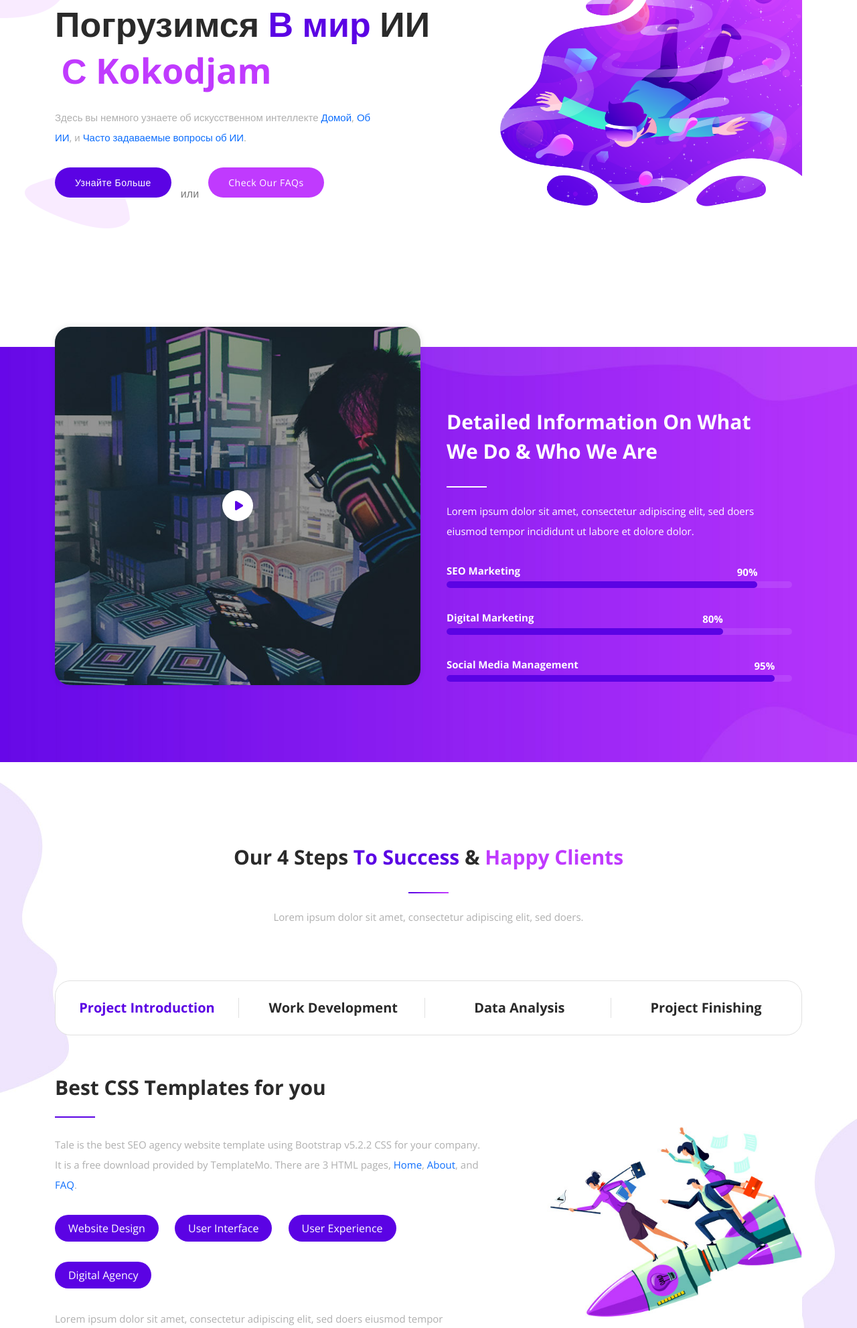
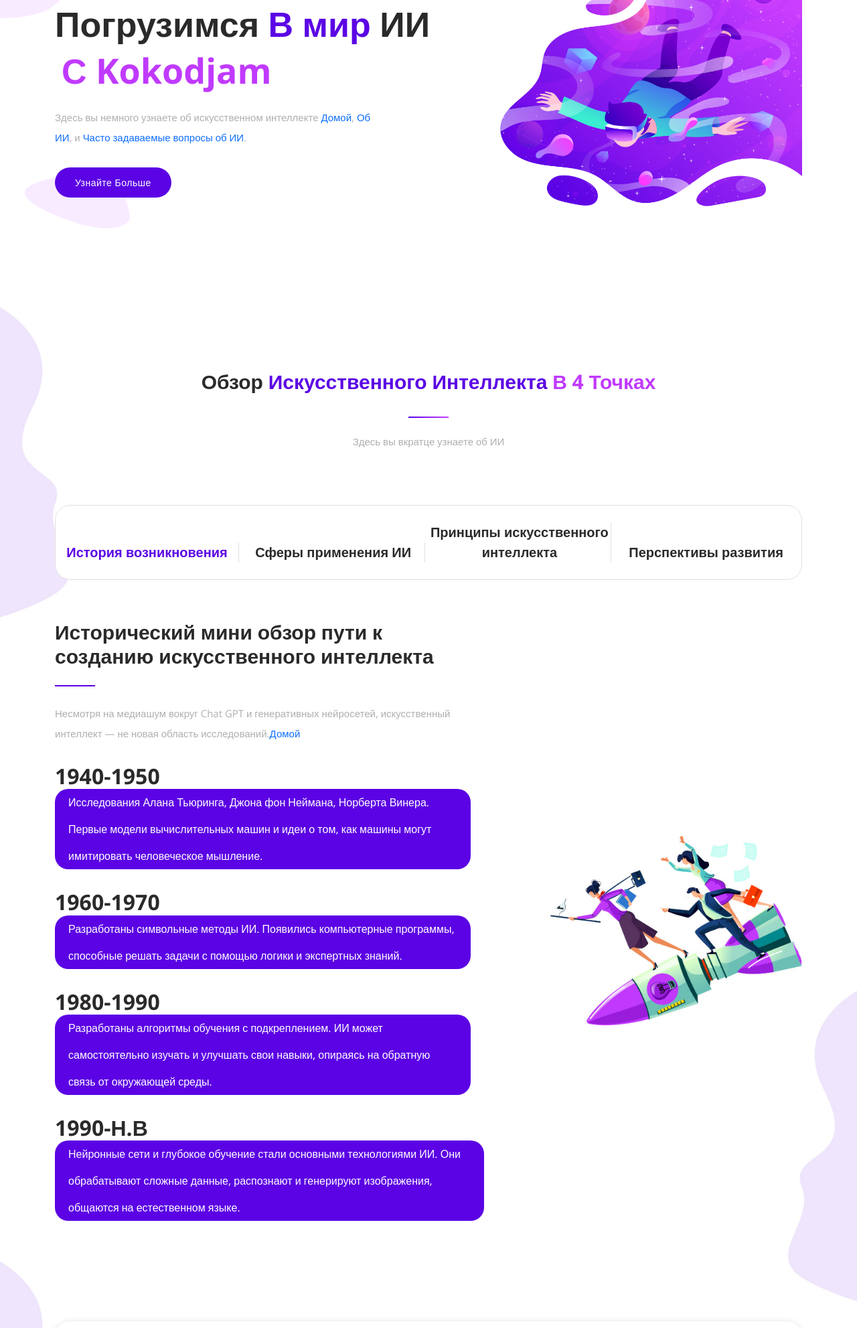
Before and after one commit to 27Kokos/competition, a PHP site: page /Kok/about.php in a window 1280 px wide. Shown: the part 313-2296 px from the top of the page at 67% size. Run offline with PHP 8.4, Linux system fonts and the light colour scheme; some libraries are stand-ins or nearby versions.

Commit message:
so close

```diff
--- a/Kok/about.php
+++ b/Kok/about.php
@@ -25,13 +25,12 @@
                           <a href="javascript:void(0)">Страницы</a>
                           <ul class="sub-menu">
                               <li><a href="/kok/about.php">Об ИИ</a></li>
-                              <li><a href="/kok/faqs.php">FAQ</a></li>
                           </ul>
                       </li>
                       <li class="scroll-to-section"><a href="#contact">Контакты</a></li>
                   </ul>
                     <a class='menu-trigger'>
-                        <span>Menu</span>
+                        <span>Меню</span>
                     </a>
                     <!-- ***** Menu End ***** -->
                 </nav>
@@ -51,8 +50,6 @@
             <h4>Погрузимся<em> В мир </em> ИИ <span>С Kokodjam</span></h4>
             <p>Здесь вы немного узнаете об искусственном интеллекте <a href="index.html">Домой</a>, <a href="about.html">Об ИИ</a>, и <a href="faqs.html">Часто задаваемые вопросы об ИИ</a>.</p>
             <div class="main-button"><a href="#">Узнайте больше</a></div>
-            <span>или</span>
-            <div class="second-button"><a href="#">Check our FAQs</a></div>
           </div>
         </div>
         <div class="col-lg-5 align-self-center">
@@ -62,51 +59,18 @@
     </div>
   </div>
 
-  <div class="video-info section">
-    <div class="container">
-      <div class="row">
-        <div class="col-lg-6">
-          <div class="video-thumb">
-            <img src="assets/images/video-thumb.jpg" alt="">
-            <a href="http://youtube.com" target="_blank"><i class="fa fa-play"></i></a>
-          </div>
-        </div>
-        <div class="col-lg-6 align-self-center">
-          <div class="section-heading">
-            <h2>Detailed Information On What We Do &amp; Who We Are</h2>
-            <div class="line-dec"></div>
-            <p>Lorem ipsum dolor sit amet, consectetur adipiscing elit, sed doers eiusmod tempor incididunt ut labore et dolore dolor.</p>
-          </div>
-          <div class="skills">
-            <div class="skill-slide marketing">
-              <div class="fill"></div>
-              <h6>SEO Marketing</h6>
-              <span>90%</span>
-            </div>
-            <div class="skill-slide digital">
-              <div class="fill"></div>
-              <h6>Digital Marketing</h6>
-              <span>80%</span>
-            </div>
-            <div class="skill-slide media">
-              <div class="fill"></div>
-              <h6>Social Media Management</h6>
-              <span>95%</span>
-            </div>
-          </div>
-        </div>
-      </div>
-    </div>
-  </div>
+
+
+
 
   <div class="happy-clients section">
     <div class="container">
       <div class="row">
         <div class="col-lg-12">
           <div class="section-heading">
-            <h2>Our 4 Steps <em>To Success</em> &amp; <span>Happy Clients</span></h2>
+            <h2>Обзор <em>Искусственного интеллекта</em> <span>в 4 точках</span></h2>
             <div class="line-dec"></div>
-            <p>Lorem ipsum dolor sit amet, consectetur adipiscing elit, sed doers.</p>
+            <p>Здесь вы вкратце узнаете об ИИ</p>
           </div>
         </div>
         <div class="col-lg-12">
@@ -115,10 +79,10 @@
               <div class="row">
                 <div class="col-lg-12">
                   <div class="menu">
-                    <div class="active"><span>Project Introduction</span></div>
-                    <div><span>Work Development</span></div>
-                    <div><span>Data Analysis</span></div>
-                    <div class="last-item"><span>Project Finishing</span></div>
+                    <div class="active"><span>История возникновения</span></div>
+                    <div><span>Сферы применения ИИ</span></div>
+                    <div><span>Принципы искусственного интеллекта</span></div>
+                    <div class="last-item"><span>Перспективы развития</span></div>
                   </div>
                 </div>
                 <div class="col-lg-12">
@@ -127,16 +91,25 @@
                       <div>
                         <div class="row">
                           <div class="col-lg-7">
-                            <h4>Best CSS Templates for you</h4>
+                            <h4>Исторический мини обзор пути к созданию искусственного интеллекта</h4>
                             <div class="line-dec"></div>
-                            <p>Tale is the best SEO agency website template using Bootstrap v5.2.2 CSS for your company. It is a free download provided by TemplateMo. There are 3 HTML pages, <a href="index.html">Home</a>, <a href="about.html">About</a>, and <a href="faqs.html">FAQ</a>.</p>
+                            <p>Несмотря на медиашум вокруг Chat GPT и генеративных нейросетей,
+                               искусственный интеллект — не новая область исследований.<a href="../index.php">Домой</a></p>
                             <div class="info">
-                              <span>Website Design</span>
-                              <span>User Interface</span>
-                              <span>User Experience</span>
-                              <span class="last-span">Digital Agency</span>
+                              <h2 style="color: #2a2a2a">1940-1950</h2>
+                              <span> Исследования Алана Тьюринга, Джона фон Неймана, Норберта Винера. Первые
+                                модели вычислительных машин и идеи о том, как машины могут имитировать человеческое мышление.</span>
+                              <h2 style="color: #2a2a2a">1960-1970</h2>
+                              <span>Разработаны символьные методы ИИ. Появились компьютерные программы,
+                                способные решать задачи с помощью логики и экспертных знаний.</span>
+                              <h2 style="color: #2a2a2a">1980-1990</h2>
+                              <span>Разработаны алгоритмы обучения с подкреплением.
+                                ИИ может самостоятельно изучать и улучшать свои навыки, опираясь на обратную связь от окружающей среды.</span>
+                              <h2 style="color: #2a2a2a">1990-Н.В</h2>
+                              <span class="last-span">Нейронные сети и глубокое обучение стали основными технологиями ИИ.
+                                Они обрабатывают сложные данные, распознают и генерируют изображения, общаются на естественном языке.</span>
                             </div>
-                            <p>Lorem ipsum dolor sit amet, consectetur adipiscing elit, sed doers eiusmod tempor incididunt ut labore et dolore dolor dolor sit amet, consectetur adipicing elit, sed doers eiusmod.</p>
+
                           </div>
                           <div class="col-lg-5 align-self-center">
                             <img src="assets/images/happyclient-01.jpg" alt="">
@@ -148,16 +121,27 @@
                       <div>
                         <div class="row">
                           <div class="col-lg-7">
-                            <h4>Detailed Information On What We Do</h4>
+                            <h4>Исследование разнообразных областей применения искусственного интеллекта</h4>
                             <div class="line-dec"></div>
-                            <p>You are free to use this template for any purpose. You are not allowed to redistribute the downloadable ZIP file of Tale SEO Template on any other template website. Please contact us. Thank you.</p>
+                            <p>
+                              В мире современных технологий искусственный интеллект становится всё более важным.
+                              Необходимо понять его роль в различных сферах жизни</p>
                             <div class="info">
-                              <span>HTML CSS</span>
-                              <span>Bootstrap 5</span>
-                              <span>TemplateMo</span>
-                              <span class="last-span">Development</span>
+                            <h2 style="color: #2a2a2a">Голосовые помощники</h2>
+                              <span> Siri от Apple, Google Assistant, Alexa от Amazon и Алиса от Яндекса работают на основе ИИ и отвечают на вопросы,
+                                 делают напоминания, управляют устройствами.</span>
+                              <h2 style="color: #2a2a2a">Финансовые аналитические системы</h2>
+                              <span>ИИ используется для анализа данных,
+                                прогнозирования трендов на рынке, определения рисков и принятия решений по инвестициям. </span>
+                              <h2 style="color: #2a2a2a">Медицинская диагностика</h2>
+                              <span>ИИ используют, чтобы анализировать рентгеновские снимки или снимки МРТ. </span>
+                              <h2 style="color: #2a2a2a">Распознавание образов</h2>
+                              <span class="last-span">В смартфонах и некоторых фотоаппаратах
+                                есть функция автоматического распознавания лиц и объектов.</span>
                             </div>
-                            <p>Lorem ipsum dolor sit amet, consectetur adipiscing elit, sed doers eiusmod tempor incididunt ut labore et dolore dolor dolor sit amet, consectetur adipicing elit, sed doers eiusmod.</p>
+                            <p>Искусственный интеллект широко применяется в различных сферах жизни, от медицины до транспорта и финансов.
+                              Вместе с новыми возможностями возникают вопросы об этике и безопасности.
+                              Развитие ИИ требует баланса между преимуществами и социальными аспектами его использования.</p>
                           </div>
                           <div class="col-lg-5 align-self-center">
                             <img src="assets/images/happyclient-01.jpg" alt="">
@@ -169,16 +153,25 @@
                       <div>
                         <div class="row">
                           <div class="col-lg-7">
-                            <h4>Responsive HTML CSS Templates</h4>
+                            <h4>Основные концепции и принципы функционирования искусственного интеллекта</h4>
                             <div class="line-dec"></div>
-                            <p>Lorem ipsum dolor sit amet, consectetur adipiscing elit, sed doers eiusmod kent tempor incididunt ut labore et dolore dolor.</p>
+                            <p> С развитием технологий, искусственный интеллект становится все более важным.
+                              Понимание его принципов - ключ к использованию этой технологии.</p>
                             <div class="info">
-                              <span>SEO Trend</span>
-                              <span>Digital Agency</span>
-                              <span>Best Template</span>
-                              <span class="last-span">Development</span>
+                              <h2 style="color: #2a2a2a">Большой объём данных</h2>
+                              <span> ИИ нужен доступ к большим объёмам данных для обучения, обработки и принятия решений.
+                                  Системы распознавания рукописного текста обучаются на тысячах образцов текста.</span>
+                              <h2 style="color: #2a2a2a">Вычислительная мощность</h2>
+                              <span>Представим, что мы учим нейронную сеть распознавать изображения. Более мощные вычислительные системы позволяют обрабатывать
+                                большое количество изображений и ускоряют процесс обучения. </span>
+                              <h2 style="color: #2a2a2a">Алгоритмы и модели машинного обучения</h2>
+                              <span>Например, использование глубоких нейронных сетей вместо более простых алгоритмов
+                                может улучшить точность предсказания искусственного интеллекта в задачах распознавания изображений или речи. </span>
+                              <h2 style="color: #2a2a2a">Интеграция с другими системами.</h2>
+                              <span class="last-span">ИИ для автоматизации процесса заказа товаров в интернет-магазине должен взаимодействовать
+                                с системами управления запасами, доставки и платёжными системами.</span>
                             </div>
-                            <p>Lorem ipsum dolor sit amet, consectetur adipiscing elit, sed doers eiusmod tempor incididunt ut labore et dolore dolor dolor sit amet, consectetur adipicing elit, sed doers eiusmod.</p>
+                            <p>Принципы искусственного интеллекта играют важную роль в нашей жизни и будущем технологий, помогая нам лучше использовать его и соблюдать этические нормы.</p>
                           </div>
                           <div class="col-lg-5 align-self-center">
                             <img src="assets/images/happyclient-01.jpg" alt="">
@@ -190,16 +183,19 @@
                       <div>
                         <div class="row">
                           <div class="col-lg-7">
-                            <h4>Detailed Information about SEO Techniques</h4>
-                            <div class="line-dec"></div>
-                            <p>Lorem ipsum dolor sit amet, consectetur adipiscing elit, sed doers eiusmod kent tempor incididunt ut labore et dolore dolor.</p>
+
                             <div class="info">
-                              <span>Data Analysis</span>
-                              <span>SEO Trend</span>
-                              <span>Templates</span>
-                              <span class="last-span">Research</span>
+                            <article>
+                              <h2 style="color: #2a2a2a">Что говорят аналитики</h2>
+                              <h7>В 2022—2023 годах многих волнует генеративный ИИ.
+                                Бизнес хочет использовать его, чтобы сократить расходы, а специалисты боятся, что он отнимет у них работу.
+                                Консалтинговая компания McKinsey спрогнозировала влияние generative AI на производительность, автоматизацию и рабочую силу.
+                                Согласно новому отчету, генеративный ИИ может ежегодно приносить мировой экономике от 2,6 до 4,4 триллионов долларов (примерно 2–4% от совокупного мирового валового внутреннего продукта в этом году). </h7>
+
+                              </article>
+                            </section>
                             </div>
-                            <p>Lorem ipsum dolor sit amet, consectetur adipiscing elit, sed doers eiusmod tempor incididunt ut labore et dolore dolor dolor sit amet, consectetur adipicing elit, sed doers eiusmod.</p>
+                            <p></p>
                           </div>
                           <div class="col-lg-5 align-self-center">
                             <img src="assets/images/happyclient-01.jpg" alt="">
--- a/Kok/assets/css/templatemo-tale-seo-agency.css
+++ b/Kok/assets/css/templatemo-tale-seo-agency.css
@@ -753,6 +753,7 @@
   .header-area .main-nav .nav li.has-sub ul.sub-menu {
     height: auto;
   }
+
   .header-area .main-nav .nav li.has-sub:after {
     color: #3B566E;
     right: 30px;
@@ -1588,13 +1589,13 @@
 
 .happy-clients ul.nacc li .info {
   margin-top: 30px;
+
 }
 
 .happy-clients ul.nacc li .info span {
   display: inline-block;
   background-color: #5b03e4;
   border-radius: 20px;
-  height: 40px;
   line-height: 40px;
   color: #fff;
   padding: 0px 20px;
@@ -1833,6 +1834,8 @@
   overflow-x: hidden;
 }
 
+
+
 @media (max-width: 767px) {
   .pre-header {
     display: none;
```
Also changed, not shown: Kok/faqs.php (deleted, +0 -222 lines), index.php (+3 -5 lines).
